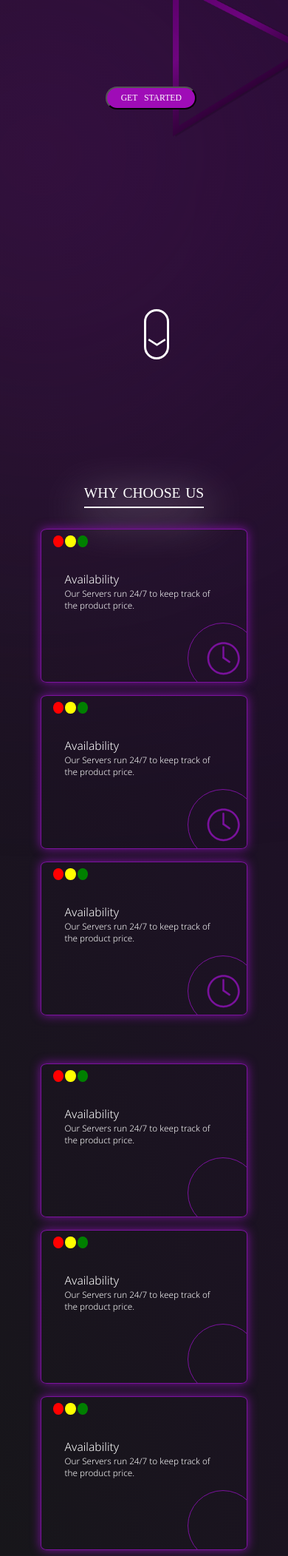
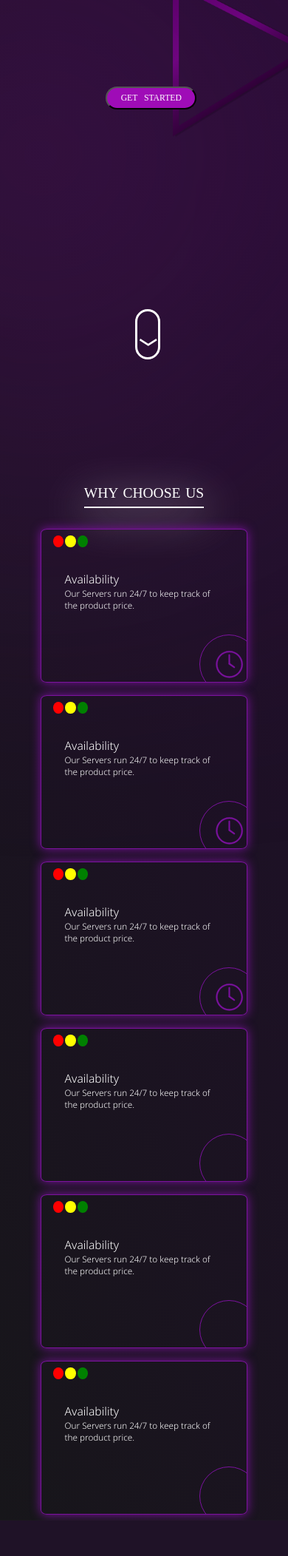
Before and after one commit to Nilay-rawal1/Price-Tracker, a Django app: page / in a window 390 px wide. Shown: the part 350-2454 px from the top of the page at 74% size. After the commit the page ends 2405 px from the top, so only its background shows below. Run offline with Django 4.2, Linux system fonts and the light colour scheme; some web fonts are replaced.

Commit message:
Minor CSS change

```diff
--- a/static/css/feature_card.css
+++ b/static/css/feature_card.css
@@ -78,6 +78,7 @@
     border: 1px solid #7b129e;
     bottom: -1rem;
     right: -1rem;
+    transition: all 2s;
 }
 
 .card_image img {
@@ -95,6 +96,11 @@
         width: 20rem;
         height: 17rem;
     }
+
+    .card_image {
+        width: 6rem;
+        height: 6rem;
+    }
 }
 
 @media screen and (max-width: 850px) {
@@ -106,7 +112,6 @@
     .hero2_content {
         flex-direction: column;
         align-items: center;
-        gap: 3rem;
     }
 
     .left, .right {
@@ -117,6 +122,7 @@
     .cards {
         width: 100%;
         height: 13rem;
+        gap: 3rem;
     }
 
     .card_title {
@@ -128,8 +134,8 @@
     }
 
     .card_image {
-        height: 6rem;
-        width: 6rem;;
+        height: 5rem;
+        width: 5rem;;
     }
 
 }
--- a/static/css/landing.css
+++ b/static/css/landing.css
@@ -240,7 +240,7 @@
     }
 
     .scroll-wheel {
-        left: 50%;
+        left: 47%;
     }
 
     .hero2 {
```
